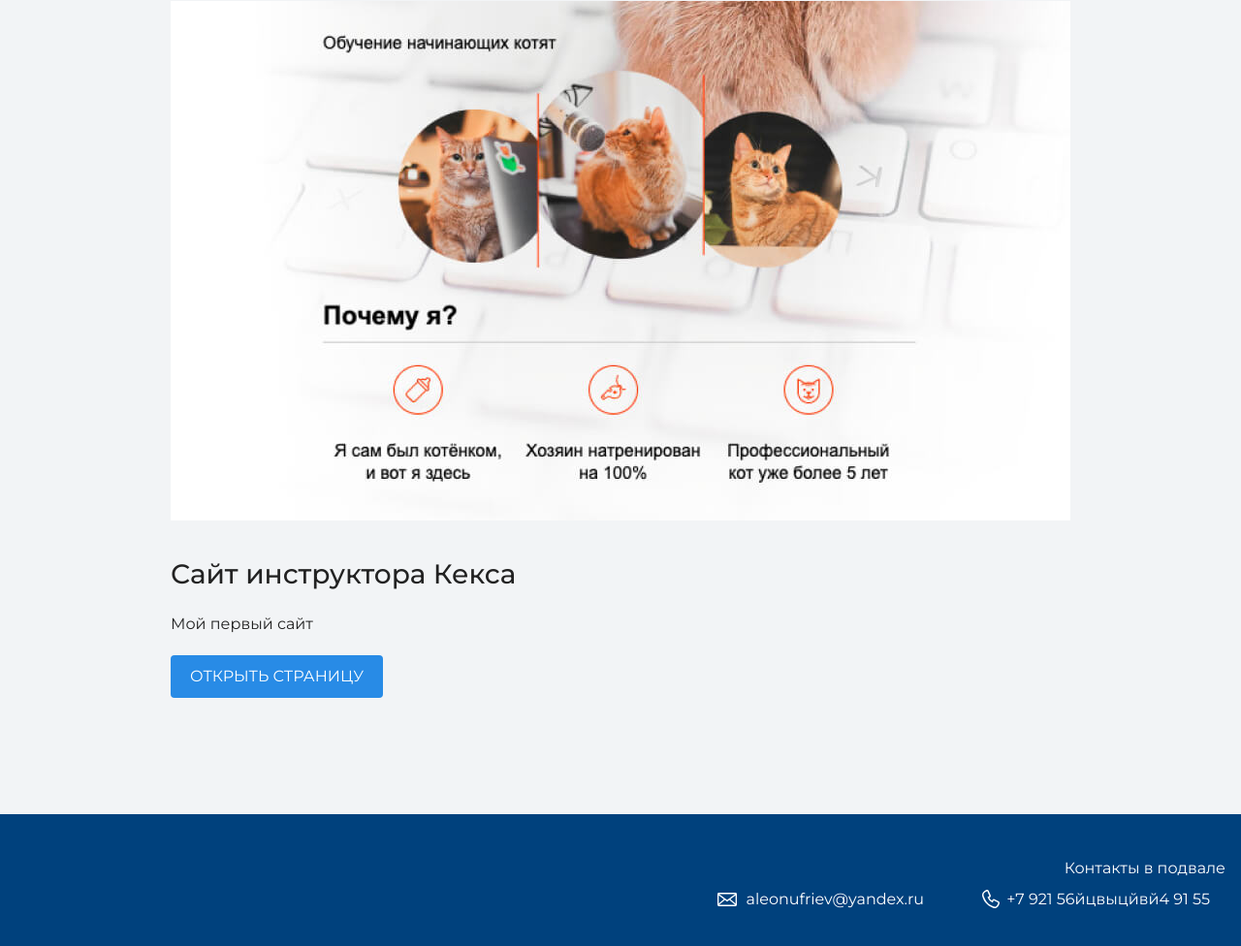
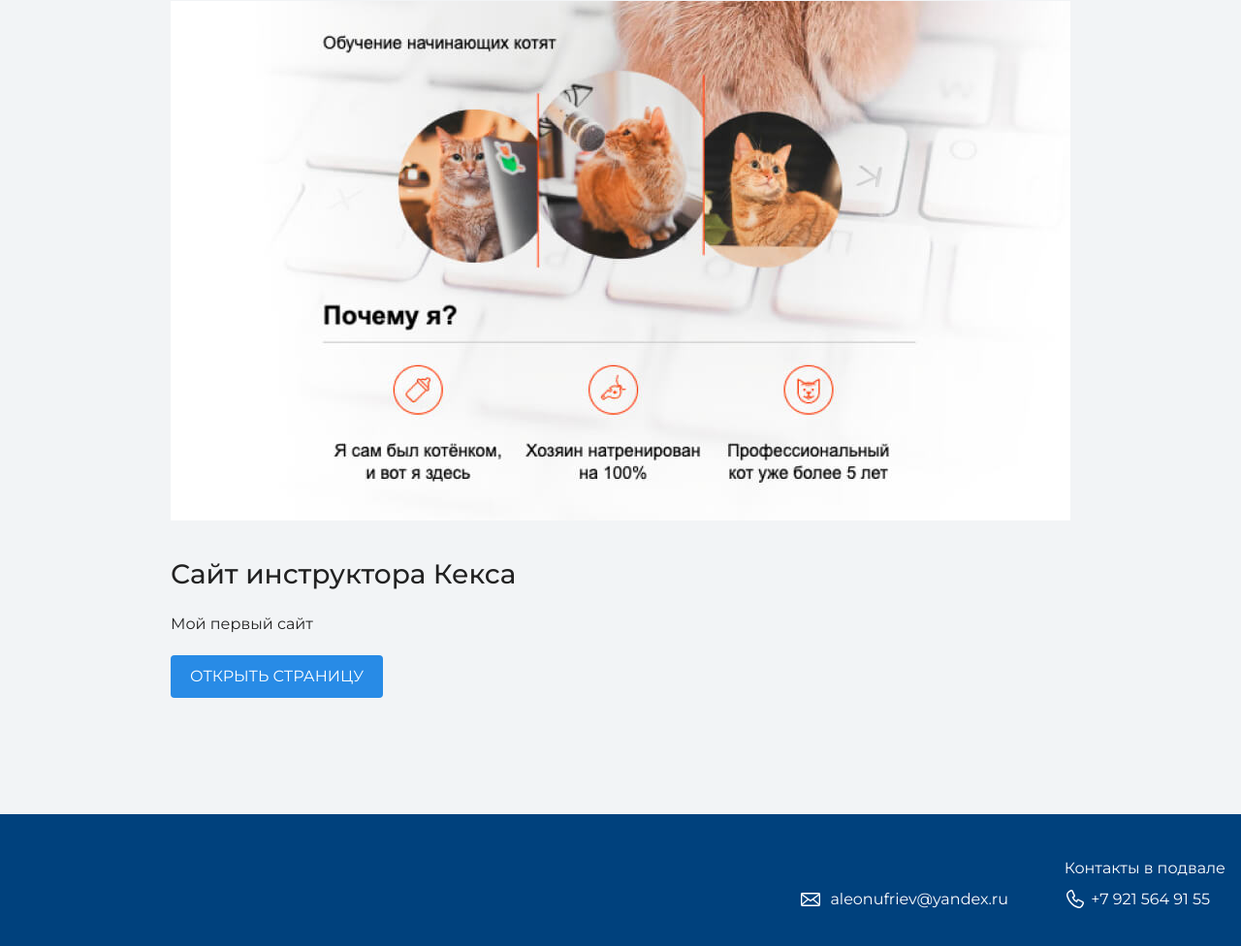
Before and after one commit to Onufriev-AS/site, a plain HTML site: page index.html in a window 1280 px wide. Shown: the part 1929-2905 px from the top of the page at 97% size. Drawn offline with nearby package versions, Linux system fonts and the light colour scheme.

Commit message:
upd phone num in footer

```diff
--- a/index.html
+++ b/index.html
@@ -50,7 +50,7 @@
         Контакты в подвале
         <div class="container">
           <a class="footer-email" href="mailto:aleonufriev@yandex.ru">aleonufriev@yandex.ru</a>
-          <a class="footer-phone" href="tel:+79215649155">+7 921 56йцвыцйвй4 91 55</a>
+          <a class="footer-phone" href="tel:+79215649155">+7 921 564 91 55</a>
         </div>
       </div>
     </footer>
```
